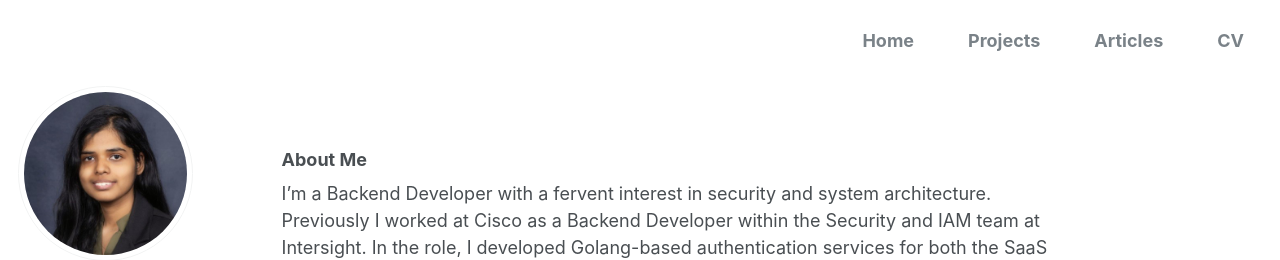
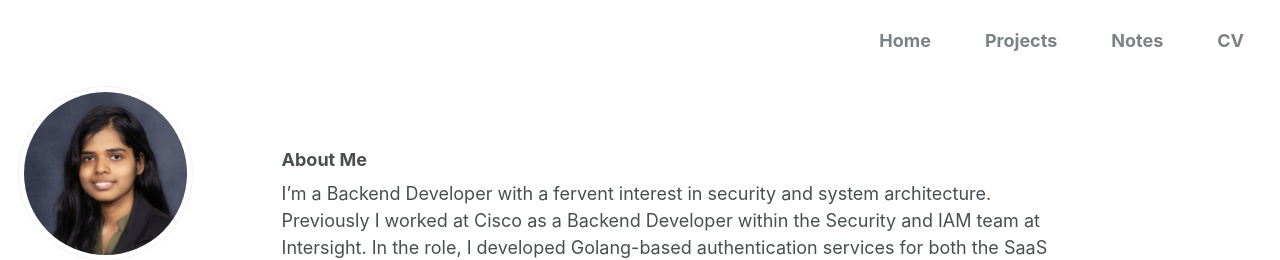
Before and after one commit to m-rit/m-rit.github.io, a Jekyll site: the page built from _pages/about.md, in a window 1280 px wide. Shown: the top 260 px of the page. Built offline with Jekyll 4.4.1, drawn with Linux system fonts in a browser that asks for light colours.

Commit message:
Update masthead.html

```diff
--- a/_includes/masthead.html
+++ b/_includes/masthead.html
@@ -9,7 +9,7 @@
     <ul class="visible-links">
       <li class="masthead__menu-item masthead__menu-item--home"><a href="https://m-rit.github.io/about">Home</a></li>
       <li class="masthead__menu-item"><a href="https://m-rit.github.io/portfolio">Projects</a></li>
-      <li class="masthead__menu-item"><a href="https://m-rit.github.io/year-archive">Articles</a></li>
+      <li class="masthead__menu-item"><a href="https://m-rit.github.io/year-archive">Notes</a></li>
       <li class="masthead__menu-item"><a href="https://m-rit.github.io/cv">CV</a></li>
     </ul>
     <ul class="hidden-links hidden">
```
